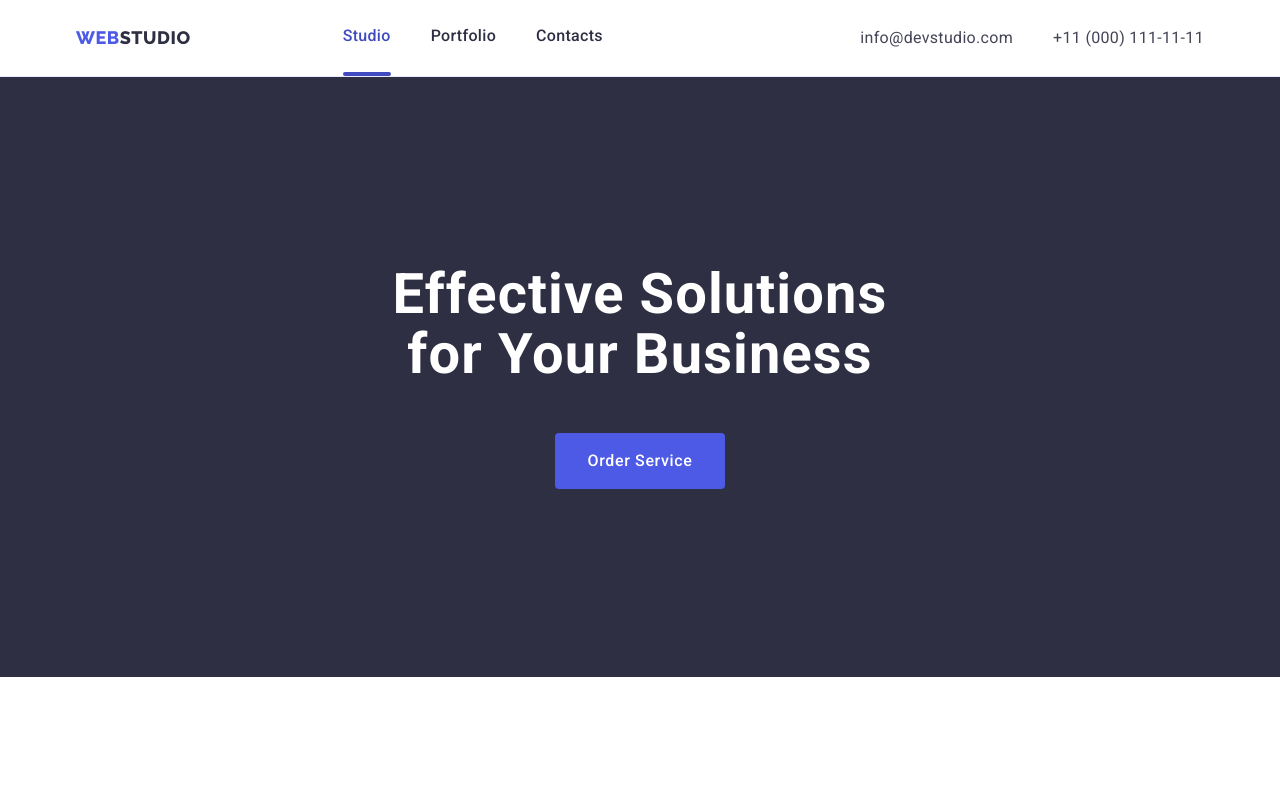
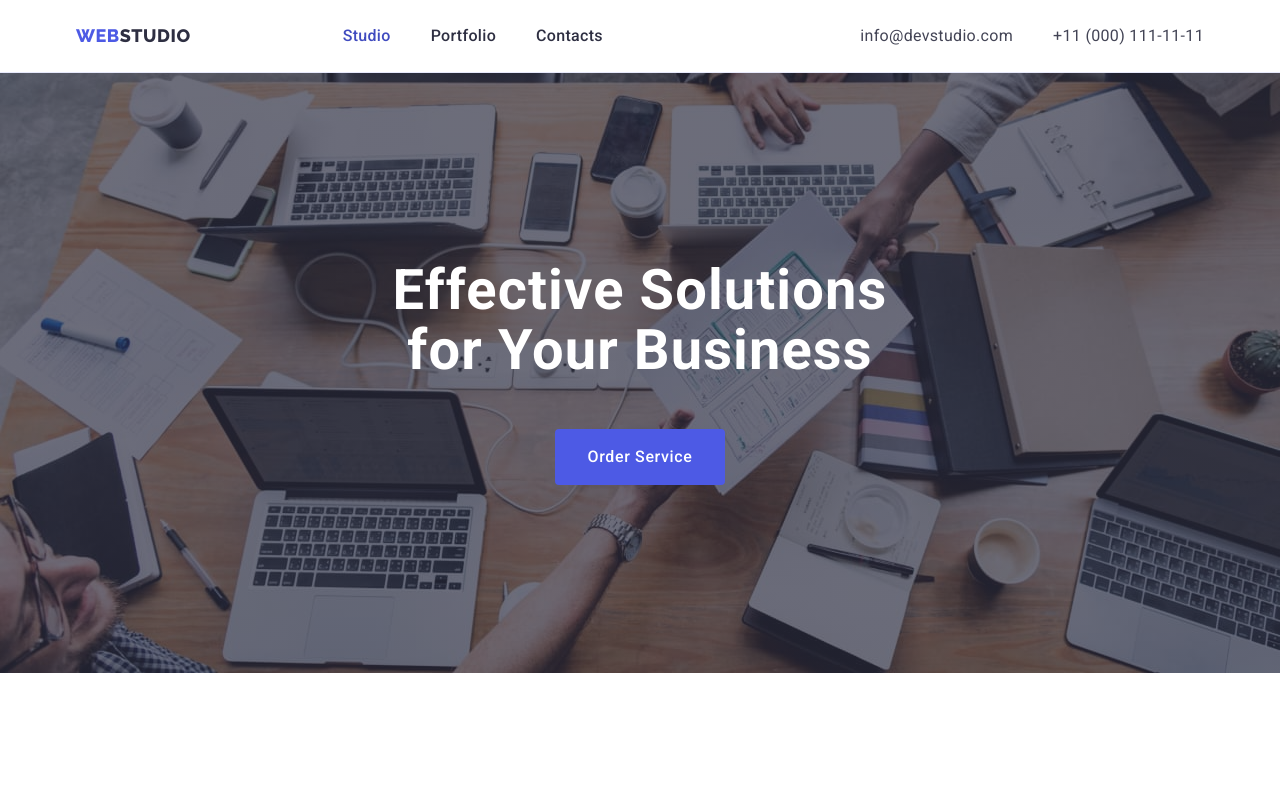
Before and after one commit to TigranKh21/goit-markup-hw-04, a plain HTML site: page index.html in a window 1280 px wide. Shown: the top 789 px of the page. Drawn offline with nearby package versions, Linux system fonts and the light colour scheme.

Commit message:
corrections

```diff
--- a/css/styles.css
+++ b/css/styles.css
@@ -74,26 +74,34 @@ img {
 }
 
 .current::after {
-  content: "";
+  position: absolute;
+  content: '';
   display: block;
   background-color: var(--ocean);
+  left: 0;
+  bottom: -1px;
   width: 100%;
   height: 4px;
   border-radius: 2px;
 }
 
 .current {
+  transition: color 250ms cubic-bezier(0.4, 0, 0.2, 1);
   display: inline-block;
 
 }
 
 .active {
   color: var(--ocean);
+  position: relative;
 }
 /*-----------------------HEADER----------------------*/
 
 .header {
   border-bottom: 1px solid #e7e9fc;
+  box-shadow: 0px 2px 1px rgba(46, 47, 66, 0.08),
+  0px 1px 1px rgba(46, 47, 66, 0.16),
+  0px 1px 6px rgba(46, 47, 66, 0.08);
 }
 
 .header-container {
@@ -159,13 +167,17 @@ img {
 
 /*-----------------------SOLUTIONS----------------------*/
 .solutions {
-  background-color: var(--navyblue);
   height: 600px;
   padding: 188px 0;
 }
 
 .solutions-container {
+  background-image: linear-gradient(rgba(46, 47, 66, 0.7),
+  rgba(46, 47, 66, 0.7)), url(../images/people-office_1.jpg);
+  background-repeat: no-repeat;
+  background-size: cover;
 }
+
 
 .solutions-title {
   color: var(--white, #fff);
--- a/index.html
+++ b/index.html
@@ -68,7 +68,7 @@
     </header>
 
     <main>
-      <section class="solutions">
+      <section class="solutions solutions-container">
         <div class="container">
           <h1 class="solutions-title">Effective Solutions for Your Business</h1>
           <button type="button" class="order-btn" data-modal-open>Order Service</button>
```
Also changed, not shown: images/people-office_1.jpg (added).
